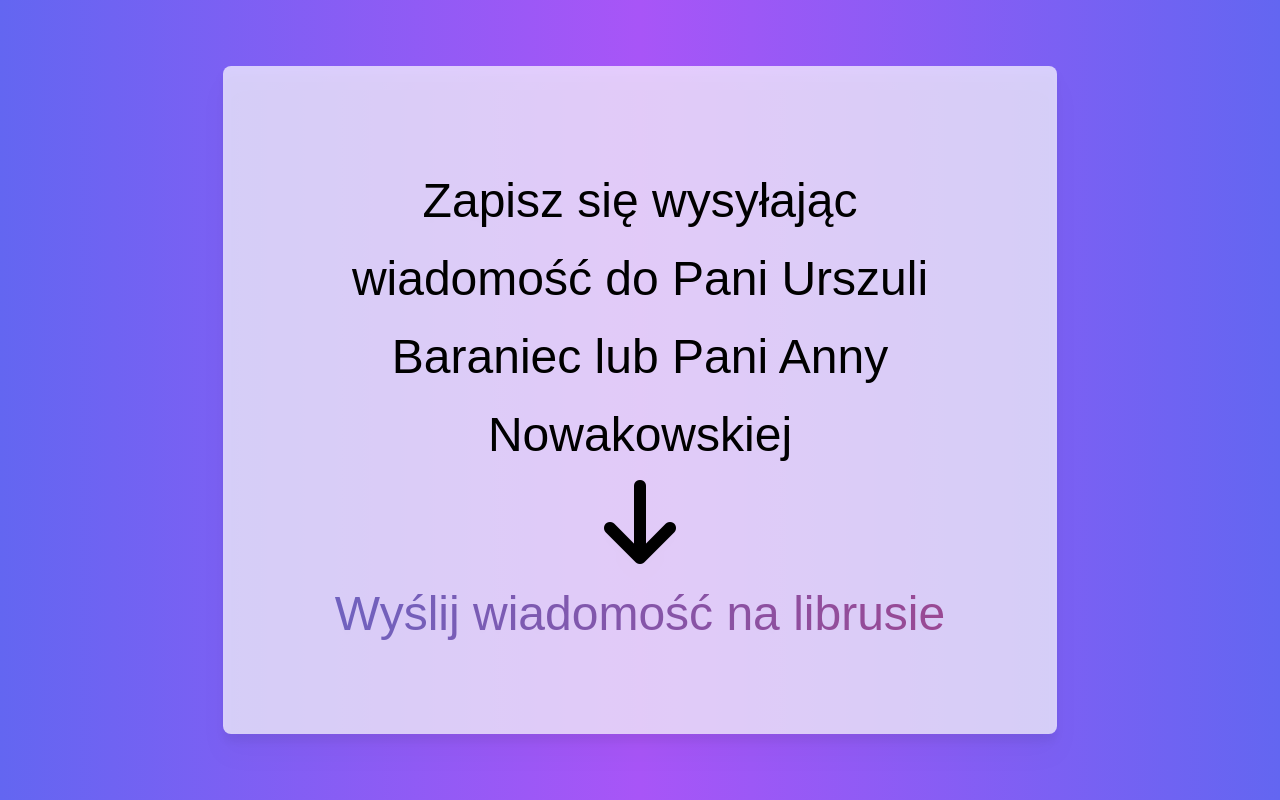
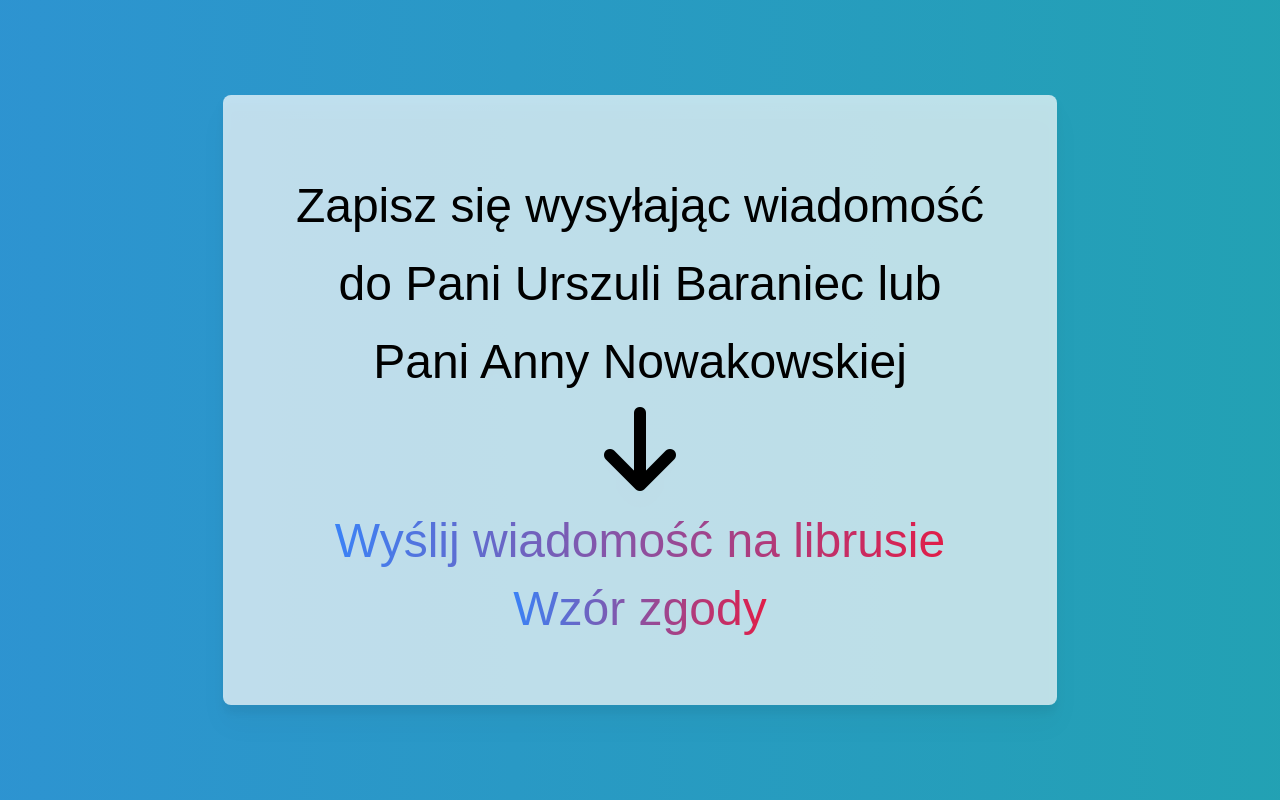
Before and after one commit to ZiQu-dev/ziqu-dev.github.io, a website built with Vite: page Portfolio/szkola/wieczor.html in a window 1280 px wide. Built offline with nearby package versions, Linux system fonts and the light colour scheme.

Commit message:
Wzor na zgode + poprawa tla

```diff
--- a/Portfolio/szkola/wieczor.html
+++ b/Portfolio/szkola/wieczor.html
@@ -10,16 +10,18 @@
     <script src="https://kit.fontawesome.com/b2a679b9ed.js" crossorigin="anonymous"></script>
 </head>
 
-<body class="bg-gradient-to-r from-indigo-500 via-purple-500 to-indigo-500 subpixel-antialiased">
+<body class="bg-gradient-to-r from-blue-500 to-emerald-500 subpixel-antialiased background-animate">
     <div class="flex justify-center items-center h-screen">
         <div class="space-x-4 flex w-full">
             <div class="w-1/6"></div>
-            <div class="text-black lg:text-5xl text-center leading-6 bg-stripes-sky rounded-lg tlo-apple w-full md:w-4/6 drop-shadow-xl text-3xl" style="padding: 2em;">
+            <div class="text-black lg:text-5xl text-center leading-6 bg-stripes-sky rounded-lg tlo-apple w-full md:w-4/6 drop-shadow-xl text-3xl" style="padding: 1.5em;">
                 <div class="rounded-lg grid place-content-center leading-relaxed">Zapisz się wysyłając wiadomość do Pani Urszuli Baraniec lub Pani Anny Nowakowskiej</div>
                 <i class="fa-solid fa-arrow-down strzalka w-full pb-5"></i>
-                <a class="text-transparent bg-clip-text bg-gradient-to-r from-blue-500 to-rose-600 background-animate" href="https://synergia.librus.pl/wiadomosci/2/5">Wyślij wiadomość na librusie</a>
+                <a class="text-transparent bg-clip-text bg-gradient-to-r from-blue-500 to-rose-600 background-animat" href=" https://synergia.librus.pl/wiadomosci/2/5">Wyślij wiadomość na librusie</a>
+                <div class="pb-5 "></div>
+                <a class="text-transparent bg-clip-text bg-gradient-to-r from-blue-500 to-rose-600 background-animate" style="background-size: cover;" href="https://docs.google.com/document/d/1TK7irROirbvyy8cU0gCCla2efDcZyxFRA96oH7YrrrA/edit?usp=sharing">Wzór zgody</a>
             </div>
-            <div class="w-1/6"></div>
+            <div class="w-1/6 "></div>
         </div>
     </div>
     <!--<div class="teksto ">
```
Also changed, not shown: Portfolio/szkola/output.css.
